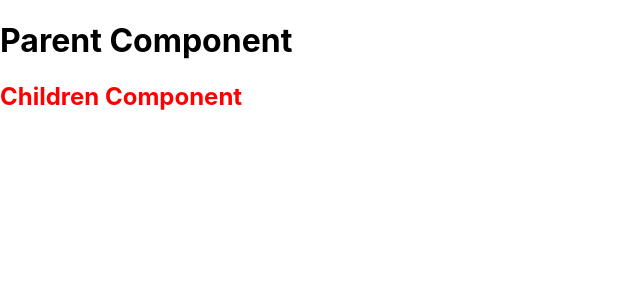
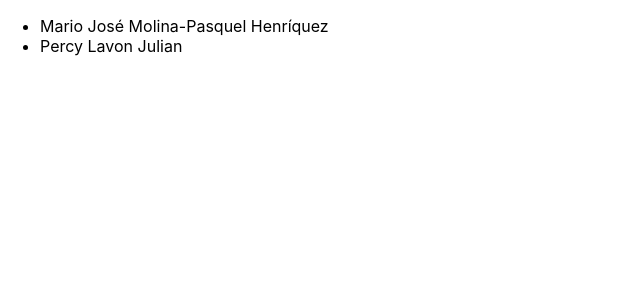
Before and after one commit to Neolokeshkr/react-main, a React (Create React App) app in the folder Learning Projects/react-learning/: page / in a window 1280 px wide. Shown: the top 300 px of the page, without its empty margins (0-640 px from the left). Built offline with nearby package versions, Linux system fonts and the light colour scheme.

Commit message:
Rendering List Topic added

```diff
--- /dev/null
+++ b/Learning Projects/react-learning/src/RenderingLists/PeopleList.js
@@ -0,0 +1,28 @@
+const people = [{
+    id: 0,
+    name: 'Creola Katherine Johnson',
+    profession: 'mathematician',
+  }, {
+    id: 1,
+    name: 'Mario José Molina-Pasquel Henríquez',
+    profession: 'chemist',
+  }, {
+    id: 2,
+    name: 'Mohammad Abdus Salam',
+    profession: 'physicist',
+  }, {
+    id: 3,
+    name: 'Percy Lavon Julian',
+    profession: 'chemist',
+  }, {
+    id: 4,
+    name: 'Subrahmanyan Chandrasekhar',
+    profession: 'astrophysicist',
+  }];
+
+ export default function PeopleList() {
+     const chemists = people.filter( person => person.profession === 'chemist');
+     const listItems = chemists.map( chemist => <li key={chemist.id}>{chemist.name}</li>)
+
+    return <ul>{listItems}</ul>
+ }
--- a/Learning Projects/react-learning/src/index.js
+++ b/Learning Projects/react-learning/src/index.js
@@ -7,6 +7,7 @@
 import Parent from './PaasingProps/ParentComponent';
 import Profile from './PaasingProps/Profile';
 import PassingJSX from './PaasingProps/PassingJSX';
+import PeopleList from './RenderingLists/PeopleList';
 
 const root = ReactDOM.createRoot(document.getElementById('root'));
 root.render(
@@ -14,9 +15,10 @@
     {/* <App />
     <Gallery /> */}
 
-    <Parent />
+    {/* <Parent /> */}
     {/* <Profile /> */}
     {/* <PassingJSX /> */}
+    <PeopleList />
   </React.StrictMode>
 );
 
```
Also changed, not shown: 2 other files (tests, documents, lock files or other folders).
